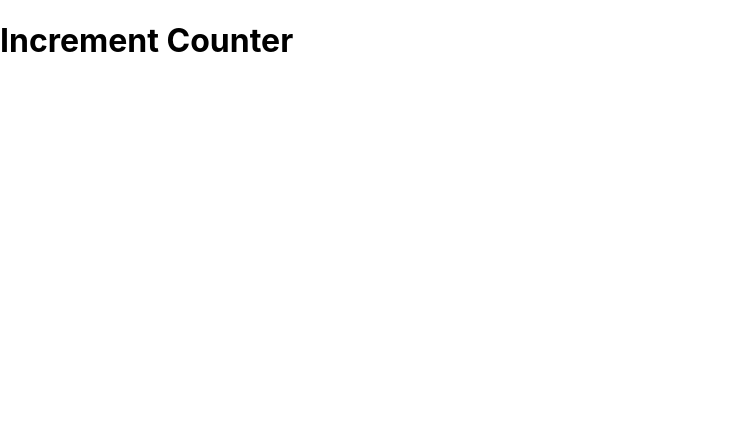
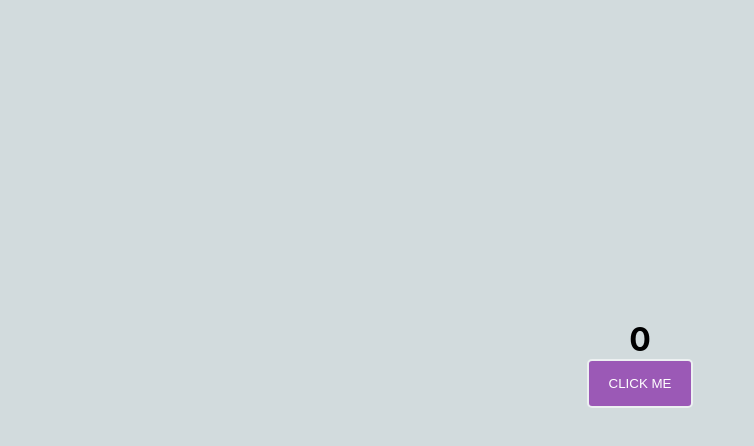
Before and after one commit to sobiamustafa95/counter, a React (Create React App) app: page / in a window 1280 px wide. Shown: the top 446 px of the page, without its empty margins (0-754 px from the left). Built offline with nearby package versions, Linux system fonts and the light colour scheme.

Commit message:
Hooks is added in code

```diff
--- a/src/App.css
+++ b/src/App.css
@@ -1,16 +1,32 @@
+* {
+  box-sizing: border-box;
+  padding: 0;
+  margin: 0;
+  background-color: #d2dbdd;
+}
+
+div {
+  width: 100%;
+  padding: 20vh;
+  display: flex;
+  flex-direction: column;
+  justify-content: center;
+  align-items: center;
+}
+
+button {
+  padding: 15px 20px;
+  background: #9b59b6;
+  color: white;
+  border: 2px solid #ecf0f1;
+  outline: none;
+  border-radius: 5px;
+  text-transform: uppercase;
+  cursor: pointer;
+}
+
 .App {
   text-align: center;
-}
-
-.App-logo {
-  height: 40vmin;
-  pointer-events: none;
-}
-
-@media (prefers-reduced-motion: no-preference) {
-  .App-logo {
-    animation: App-logo-spin infinite 20s linear;
-  }
 }
 
 .App-header {
@@ -24,10 +40,6 @@
   color: white;
 }
 
-.App-link {
-  color: #61dafb;
-}
-
 @keyframes App-logo-spin {
   from {
     transform: rotate(0deg);
--- a/src/App.js
+++ b/src/App.js
@@ -1,11 +1,14 @@
 import React from "react";
+import IncCounter from "./components/IncCounter";
+import "./App.css"
 
 const App = () => {
+
   return (
     <>
-      <h1> Increment Counter </h1>
+      <IncCounter />
     </>
-  )
+  );
 };
 
 export default App;
--- /dev/null
+++ b/src/components/IncCounter.jsx
@@ -0,0 +1,19 @@
+import React, { useState } from "react";
+
+const IncCounter = () => {
+
+    const [count, setCount] = useState(0);
+
+    const IncNum = () => {
+        setCount(count + 1);
+    };
+
+  return (
+    <div>
+      <h1> { count } </h1>
+      <button onClick = {IncNum}> Click Me </button>
+    </div>
+  )
+};
+
+export default IncCounter;
```
